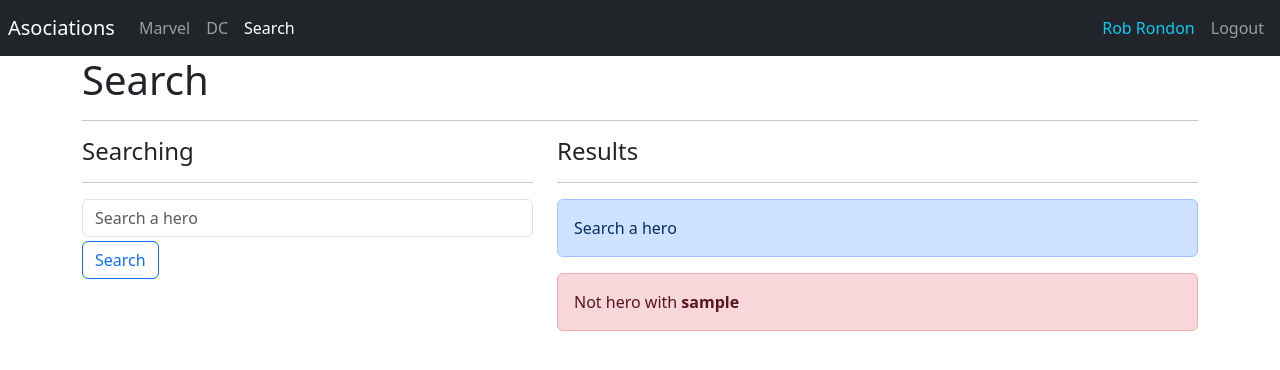
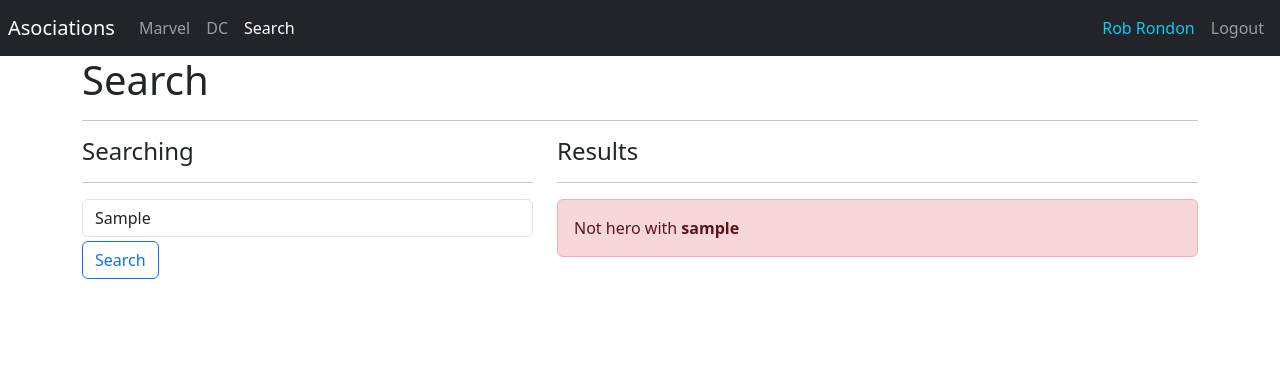
Before and after one commit to robrondon/heroes-spa, a React (Vite) app: page /search in a window 1280 px wide. Both pictures are taken after typing "Sample" into the empty fields and a click on the button "Search". Shown: the top 370 px of the page. Built offline with nearby package versions, Linux system fonts and the light colour scheme.

Commit message:
search functionality and messages conditional rendering in SearchPage

```diff
--- /dev/null
+++ b/src/heroes/helpers/getHeroesByName.js
@@ -0,0 +1,9 @@
+import { heroes } from "../data/heroes"
+
+export const getHeroesByName = (name = '') => {
+  name = name.toLowerCase().trim()
+
+  if (name.length === 0) return []
+
+  return heroes.filter(hero => hero.superhero.toLowerCase().includes(name))
+}
--- a/src/heroes/helpers/index.js
+++ b/src/heroes/helpers/index.js
@@ -1,2 +1,3 @@
+export * from './getHeroById'
+export * from './getHeroesByName'
 export * from './getHeroesByPublisher'
-export * from './getHeroById'
--- a/src/heroes/pages/SearchPage.jsx
+++ b/src/heroes/pages/SearchPage.jsx
@@ -1,23 +1,24 @@
-// import { HeroCard } from '../components'
-
+import { HeroCard } from '../components'
 import { useLocation, useNavigate } from "react-router"
 import queryString from 'query-string'
 import { useForm } from "../../hooks"
+import { getHeroesByName } from "../helpers"
 
 export const SearchPage = () => {
   const navigate = useNavigate()
   const location = useLocation()
-  const { searchText, onInputChange, onResetForm } = useForm({ searchText: '' })
+
   const { q = '' } = queryString.parse(location.search)
+  const heroes = getHeroesByName(q)
+  const showSearch = q.length === 0
+  const showError = q.length > 0 && heroes.length === 0
+
+  const { searchText, onInputChange } = useForm({ searchText: q })
 
   const onSearch = (e) => {
     e.preventDefault()
     const trimmedText = searchText.toLowerCase().trim()
-
-    if (trimmedText.length <= 1) return
-
     navigate(`?q=${trimmedText}`)
-    onResetForm()
   }
   return (
     <>
@@ -43,13 +44,22 @@
         <div className="col-7">
           <h4>Results</h4>
           <hr />
-          <div className="alert alert-primary">
-            Search a hero
-          </div>
-          <div className="alert alert-danger">
-            Not hero with <b>{q}</b>
-          </div>
-          {/* <HeroCard {...hero} /> */}
+          {showSearch && (
+            <div className="alert alert-primary animate__animated animate__fadeIn">
+              Search a hero
+            </div>
+          )}
+          {showError && (
+            <div className="alert alert-danger animate__animated animate__fadeIn">
+              Not hero with <b>{q}</b>
+            </div>
+          )}
+
+          {heroes.map(hero =>
+          (<div className='mt-1'>
+            <HeroCard key={hero.id} {...hero} />
+          </div>))
+          }
         </div>
       </div>
     </>
```
